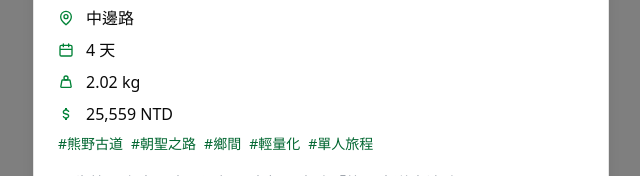
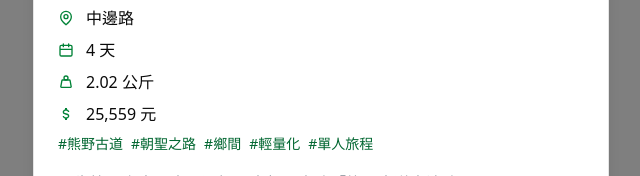
Before and after one commit to roy4222/OutShare, a Next.js app: page / in a window 1280 px wide. Both pictures are taken after a click on the button 640 px from the left and 597 px from the top of the page. Shown: the part 451-627 px from the top of the page, without its empty margins (319-959 px from the left). Built offline with nearby package versions, Linux system fonts and the light colour scheme.

Commit message:
fix: 將TripDialog組件中的重量和價格單位從英文轉換為繁體中文，以提升可讀性

```diff
--- a/components/TripDialog.tsx
+++ b/components/TripDialog.tsx
@@ -118,7 +118,7 @@ const TripDialog = ({ trip, trigger, className }: TripDialogProps) => {
               <WeightIcon />
               <span>
                 {" "}
-                {totalWeight.toFixed(2)} kg
+                {totalWeight.toFixed(2)} 公斤
               </span>
             </div>
 
@@ -127,7 +127,7 @@ const TripDialog = ({ trip, trigger, className }: TripDialogProps) => {
               <PriceIcon />
               <span>
                 {" "}
-                {totalPrice.toLocaleString()} NTD
+                {totalPrice.toLocaleString()} 元
               </span>
             </div>
           </div>
```
